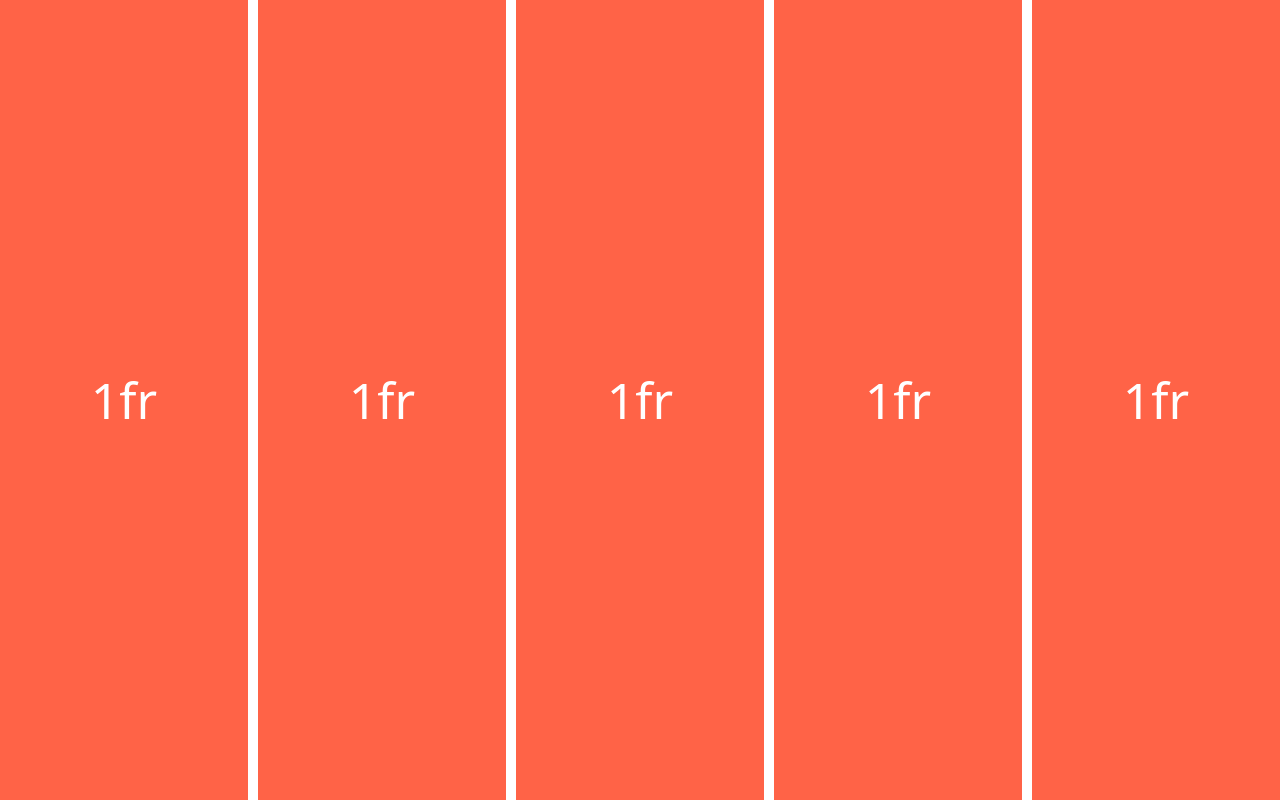
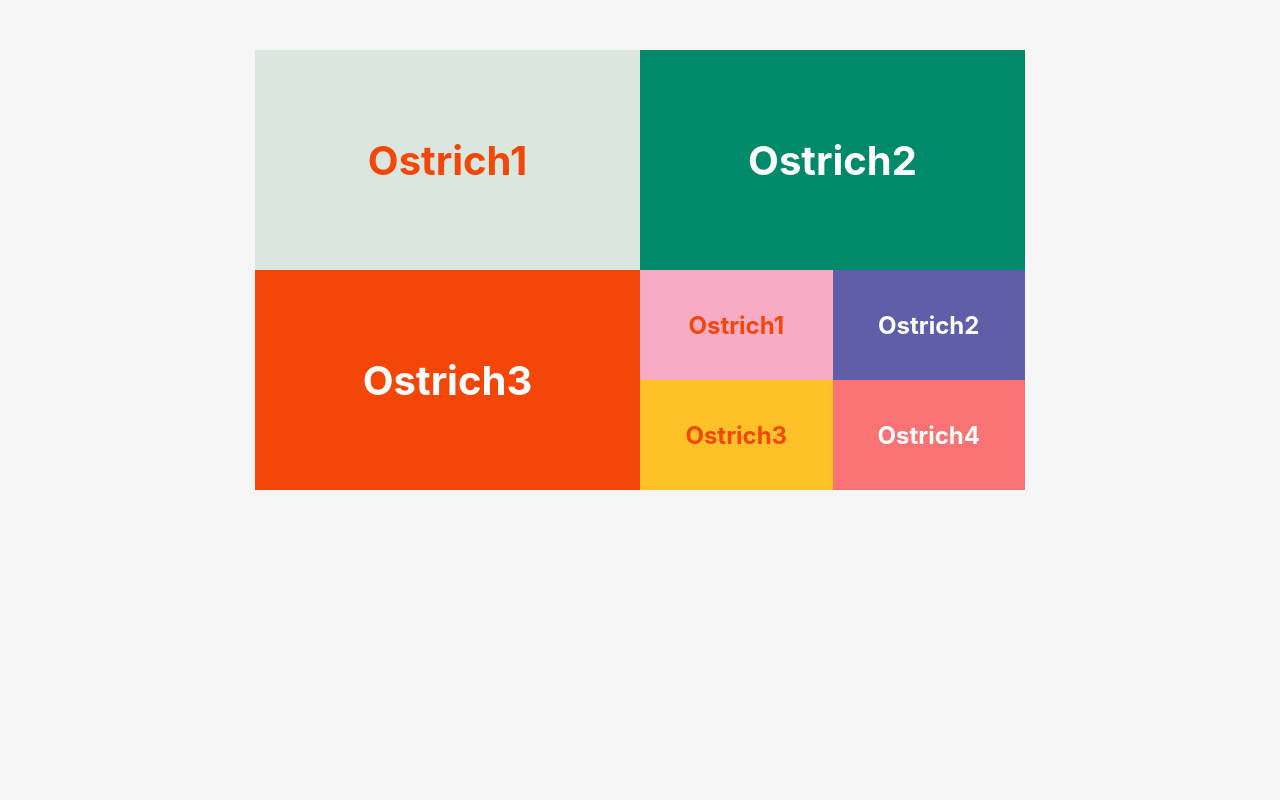
Before and after one commit to draketamer/csslayout_master_class, a plain HTML site: page index.html in a window 1280 px wide. Drawn offline with Linux system fonts and the light colour scheme.

Commit message:
숙제 완료 CSS Layout 20241114

```diff
--- a/index.html
+++ b/index.html
@@ -8,17 +8,15 @@
   </head>
   <body>
     <div class="father">
-      <div class="child">1fr</div>
-      <div class="child">1fr</div>
-      <!-- <div class="child">This text is long! 💥💥💥 CSS Grid Rules!</div> -->
-      <div class="child">1fr</div>
-      <div class="child">1fr</div>
-      <div class="child">1fr</div>
+      <div class="large">Ostrich1</div>
+      <div class="large">Ostrich2</div>
+      <div class="large">Ostrich3</div>
+      <div class="large">
+        <div class="small">Ostrich1</div>
+        <div class="small">Ostrich2</div>
+        <div class="small">Ostrich3</div>
+        <div class="small">Ostrich4</div>
+      </div>
     </div>
-
-    <!-- <header></header>
-    <section></section>
-    <aside></aside>
-    <footer></footer> -->
   </body>
 </html>
--- a/style.css
+++ b/style.css
@@ -1,27 +1,73 @@
 body {
-  padding: 0;
-  margin: 0;
-  font-family: system-ui, -apple-system, BlinkMacSystemFont, "Segoe UI", Roboto,
-    Oxygen, Ubuntu, Cantarell, "Open Sans", "Helvetica Neue", sans-serif;
+  background-color: #f6f6f6;
+  padding: 50px 25px;
+  font-family: -apple-system, BlinkMacSystemFont, "Segoe UI", Roboto, Oxygen,
+    Ubuntu, Cantarell, "Open Sans", "Helvetica Neue", sans-serif;
+  max-width: 770px;
+  width: 100%;
+  margin: 0 auto;
 }
 
 .father {
   display: grid;
-  gap: 10px;
-  height: 100vh;
-  /* grid-template-columns: 1fr max-content 1fr; */
-  /* grid-template-columns: 1fr min-content 1fr; */
-  /* grid-template-columns: 1fr minmax(250px, 1fr) 1fr; */
-  /* grid-template-columns: repeat(3, minmax(300px, 350px)); */
-  /* grid-template-columns: repeat(auto-fill, minmax(200px, 1fr)); */
-  grid-template-columns: repeat(auto-fit, minmax(100px, 1fr));
+  grid-template-columns: repeat(2, 1fr);
+  grid-template-rows: repeat(2, 220px);
 }
 
-.child {
-  background-color: tomato;
-  color: white;
-  font-size: 50px;
+.large {
+  font-size: 40px;
+  font-weight: bold;
   display: flex;
   justify-content: center;
   align-items: center;
 }
+
+.large:first-child {
+  background-color: #dae7de;
+  color: #f44607;
+}
+
+.large:nth-child(2) {
+  background-color: #008a69;
+  color: white;
+}
+
+.large:nth-child(3) {
+  background-color: #f44607;
+  color: white;
+}
+
+.large:last-child {
+  display: grid;
+  grid-template-columns: repeat(2, 1fr);
+  grid-template-rows: repeat(2, 1fr);
+}
+
+.small {
+  height: 100%;
+  font-size: 24px;
+  font-weight: bold;
+  display: flex;
+  justify-content: center;
+  align-items: center;
+}
+
+.small:first-child {
+  background-color: #f7abc5;
+  color: #f44607;
+}
+
+.small:nth-child(2) {
+  background-color: #5f5fa9;
+  color: white;
+}
+
+.small:nth-child(3) {
+  background-color: #ffc128;
+  color: #f44607;
+}
+
+.small:last-child {
+  background-color: #f97374;
+  color: white;
+}
```
